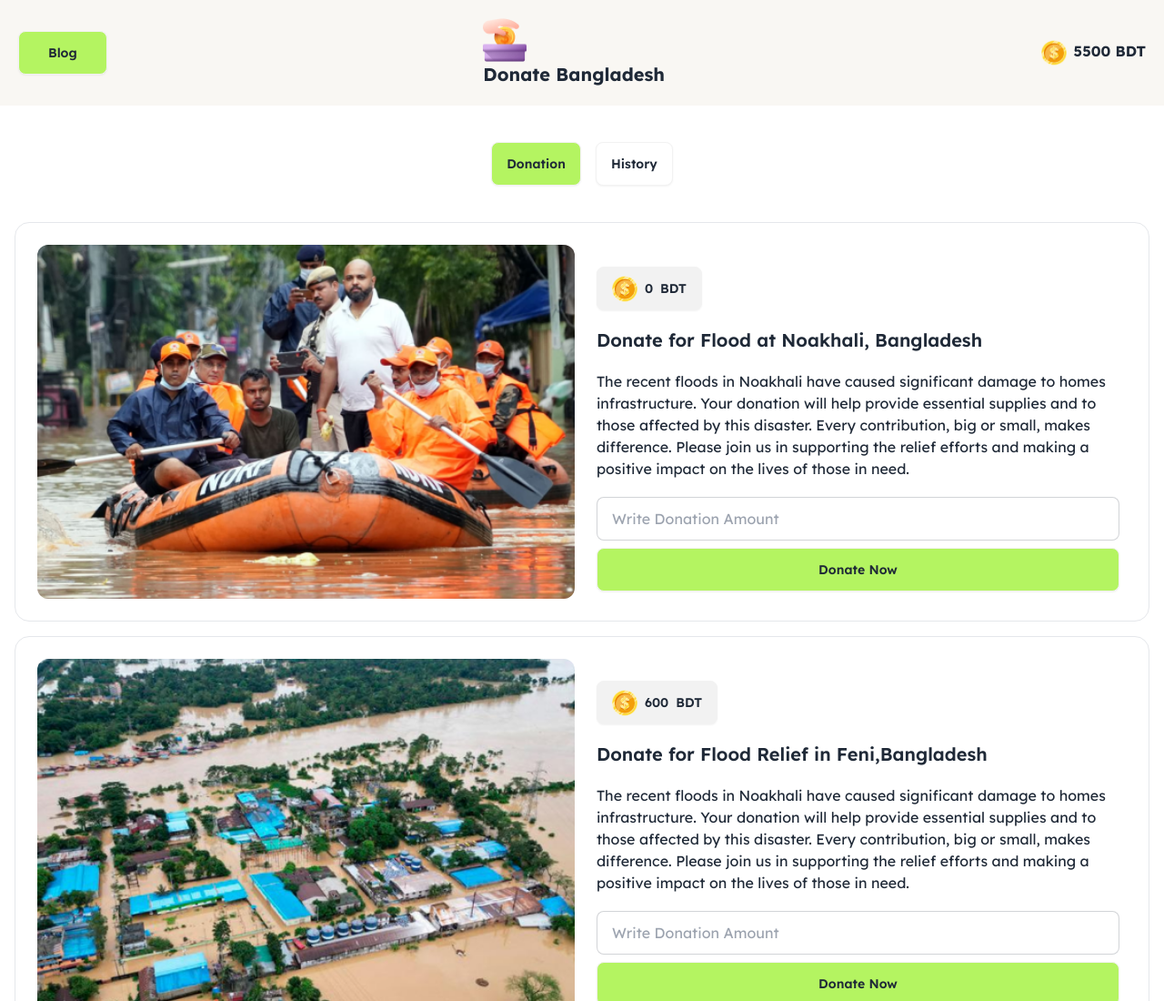
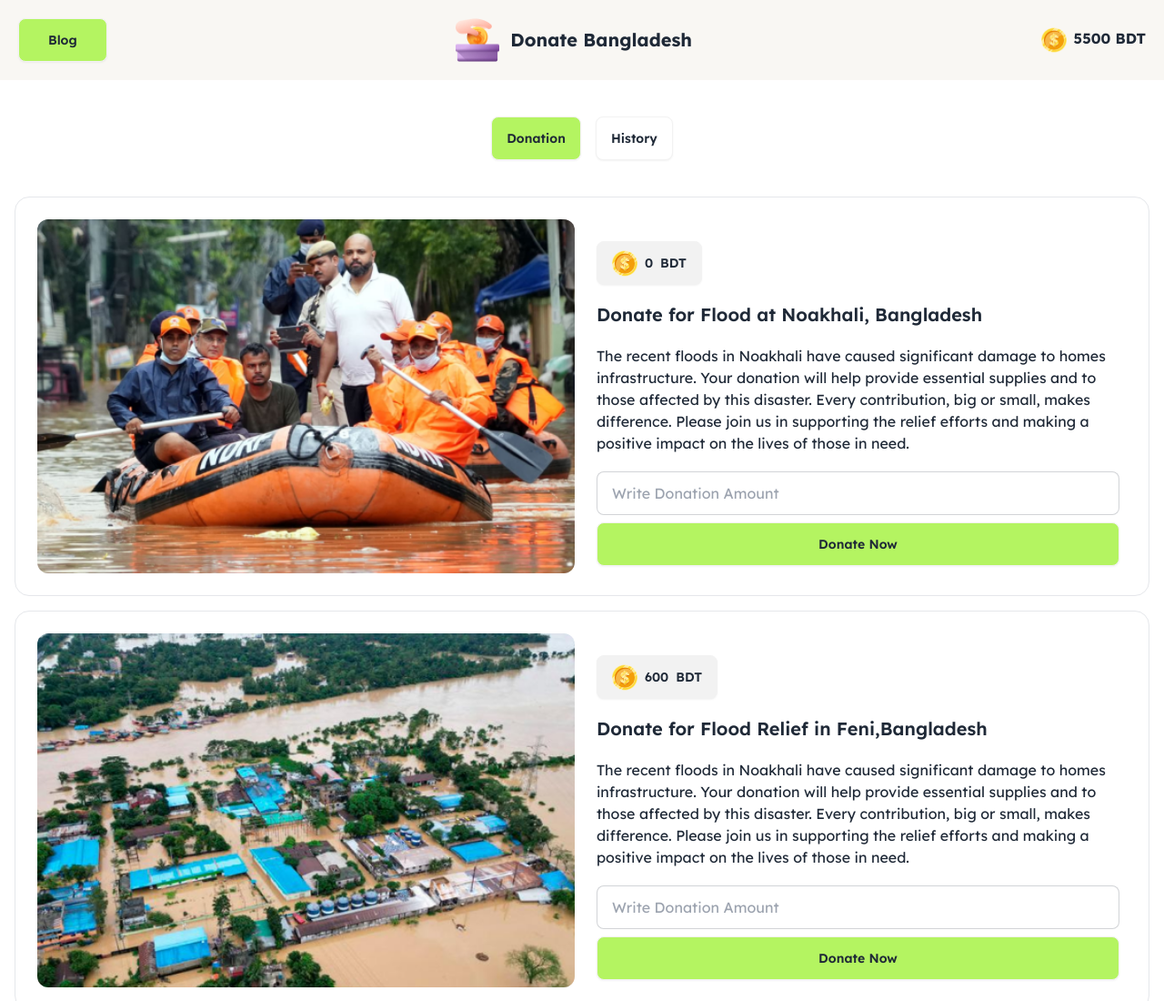
Before and after one commit to SagarKarmoker/donation-bangladesh, a plain HTML site: page index.html in a window 1280 px wide. Shown: the top 1100 px of the page at 91% size. Drawn offline with nearby package versions, Linux system fonts and the light colour scheme.

Commit message:
Mobile responsive fixed navbar

```diff
--- a/index.html
+++ b/index.html
@@ -24,13 +24,14 @@
 <body class="lexend-regular">
     <header class=" bg-[#f9f7f3]">
         <nav class="flex sticky justify-between container mx-auto p-5 items-center">
-            <button class="hidden lg:block btn px-8 bg-primary-color hover:bg-primary-color"><a href="./blog.html">Blog</a></button>
-            <div class="flex w-fit items-center space-x-3">
-                <a href="./index.html">
+            <button class="hidden lg:block btn px-8 bg-primary-color hover:bg-primary-color"><a
+                    href="./blog.html">Blog</a></button>
+            <a href="./index.html">
+                <div class="lg:flex w-fit items-center lg:space-x-3">
                     <img class="w-12 h-12" src="assets/logo.png" alt="Donate Bangladesh">
                     <p class="text-xl font-bold">Donate Bangladesh</p>
-                </a>
-            </div>
+                </div>
+            </a>
             <div class="flex space-x-2">
                 <img class="w-7 h-7" src="assets/coin.png" alt="coin">
                 <p class="font-bold"><span id="balance-amount">5500</span> BDT</p>
```
Also changed, not shown: blog.html (+6 -5 lines).
